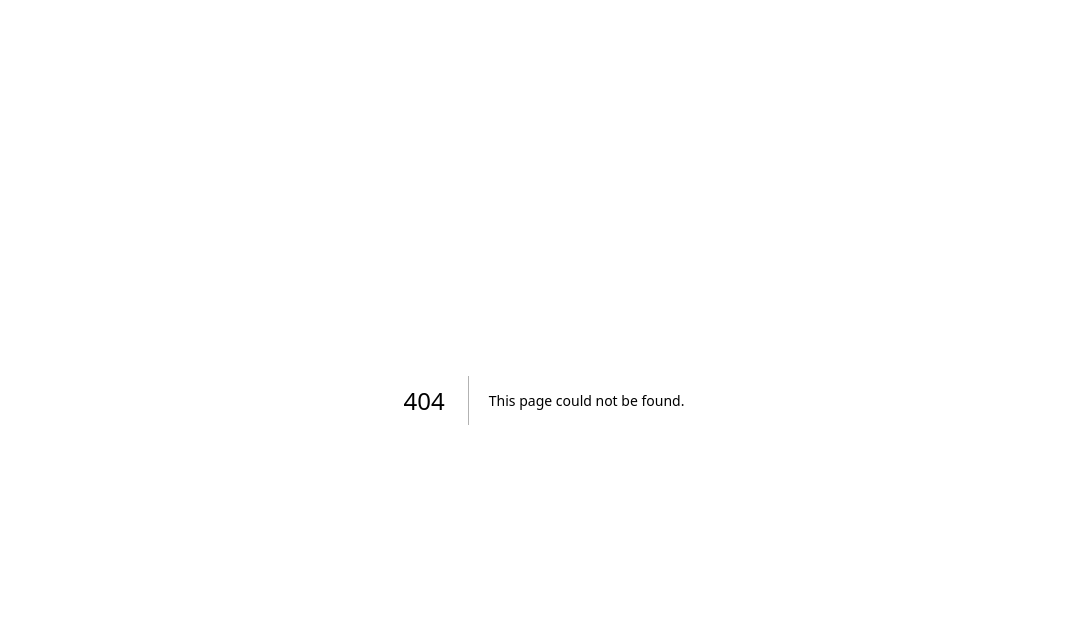
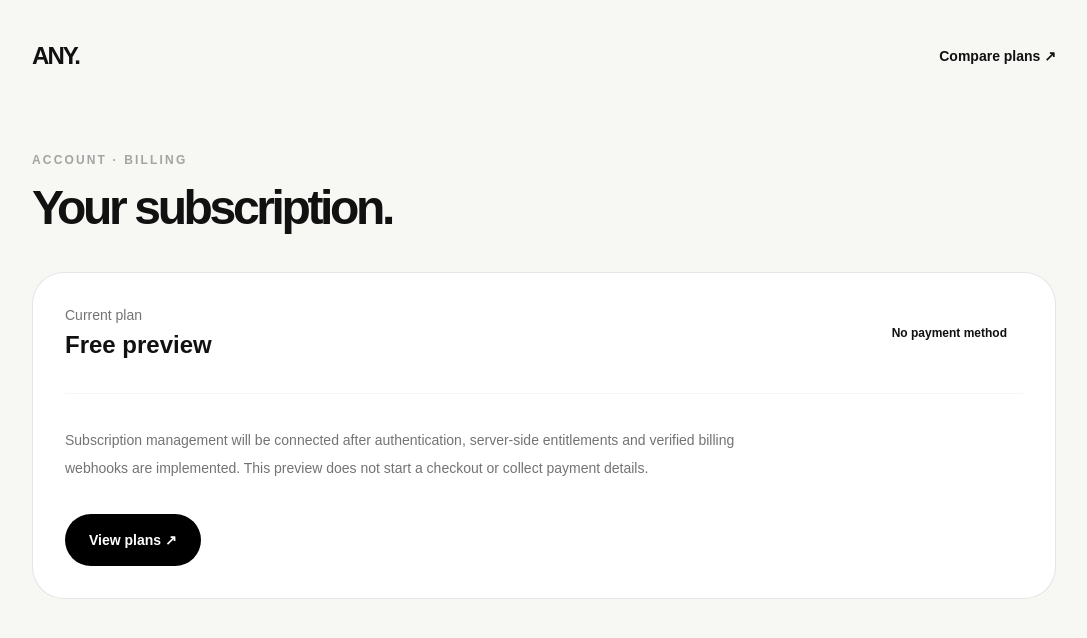
Before and after one commit to sachin7x/Anny, a Next.js app: page /billing in a window 1280 px wide. Before the commit this address had no page. Shown: the top 638 px of the page, without its empty margins (96-1183 px from the left). Built offline with nearby package versions, Linux system fonts and the light colour scheme.

Commit message:
feat: add billing and subscription portal preview

```diff
--- /dev/null
+++ b/app/billing/page.tsx
@@ -0,0 +1,5 @@
+import Link from "next/link";
+
+export default function BillingPage() {
+  return <main className="min-h-screen bg-[#f7f7f4] px-6 py-10"><nav className="mx-auto flex max-w-5xl items-center justify-between"><Link href="/" className="text-2xl font-black tracking-[-.08em]">ANY<span className="text-lime-600">.</span></Link><Link href="/pricing" className="text-sm font-semibold">Compare plans ↗</Link></nav><section className="mx-auto max-w-5xl py-20"><p className="text-xs font-bold uppercase tracking-[.18em] text-neutral-400">Account · Billing</p><h1 className="mt-4 text-5xl font-semibold tracking-[-.07em]">Your subscription.</h1><div className="mt-10 rounded-[2rem] border border-black/10 bg-white p-8"><div className="flex flex-wrap items-center justify-between gap-4"><div><p className="text-sm text-neutral-500">Current plan</p><h2 className="mt-1 text-2xl font-semibold">Free preview</h2></div><span className="rounded-full bg-lime-100 px-4 py-2 text-xs font-bold">No payment method</span></div><div className="my-8 border-t border-neutral-100"/><p className="max-w-2xl text-sm leading-7 text-neutral-500">Subscription management will be connected after authentication, server-side entitlements and verified billing webhooks are implemented. This preview does not start a checkout or collect payment details.</p><Link href="/pricing" className="mt-8 inline-flex rounded-full bg-black px-6 py-4 text-sm font-bold text-white">View plans ↗</Link></div></section></main>;
+}
```
